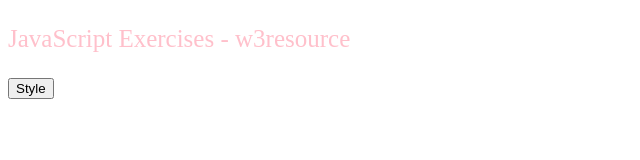
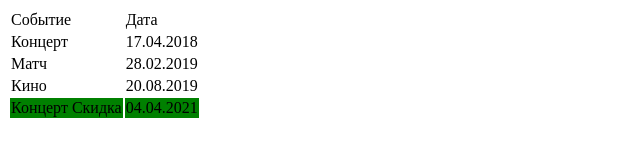
Before and after one commit to Kseniiakov/DOM-practic, a plain HTML site: page index.html in a window 1280 px wide. Shown: the whole page, without its empty margins (0-640 px from the left). Drawn offline with Linux system fonts and the light colour scheme.

Commit message:
Add 3 and 4 tasks

```diff
--- a/assets/JS/index.js
+++ b/assets/JS/index.js
@@ -1,6 +1,22 @@
 "use strict";
-// 2)
+// 3)
 
-const text = document.getElementById("text");
+const tbody = document.querySelector('tbody');
 
-text.setAttribute('style', 'font-size: 25px; color: pink');
+const fourthTr = tbody.children[3];
+
+const td = fourthTr.children[1];
+
+td.innerHTML = '<td>04.04.2021<td>';
+
+// 4)
+
+function randomSale() {
+    const random = Math.ceil(Math.random()*3);
+    const result = tbody.children[random];
+    result.setAttribute('style', 'background-color: green');
+    const sale = result.children[0];
+    let newSale = sale.textContent += ' Скидка';
+}
+
+randomSale();
--- a/index.html
+++ b/index.html
@@ -5,11 +5,32 @@
     <title>JS DOM paragraph style</title>
   </head>
   <body>
-    <p id ='text'>JavaScript Exercises - w3resource</p>
-    <div>
-      <button id="jsstyle"
-onclick="js_style()">Style</button>
-    </div>
+    <table>
+      <thead>
+        <tr>
+          <td>Событие</td>
+          <td>Дата</td>
+        </tr>
+      </thead>
+      <tbody>
+        <tr>
+          <td>Концерт</td>
+          <td>17.04.2018</td>
+        </tr>
+        <tr>
+          <td>Матч</td>
+          <td>28.02.2019</td>
+        </tr>
+        <tr>
+          <td>Кино</td>
+          <td>20.08.2019</td>
+        </tr>
+        <tr>
+          <td>Концерт</td>
+          <td>16.03.2020</td>
+        </tr>
+      </tbody>
+    </table>
     <script src="./assets/JS/index.js"></script>
   </body>
 </html>
```
